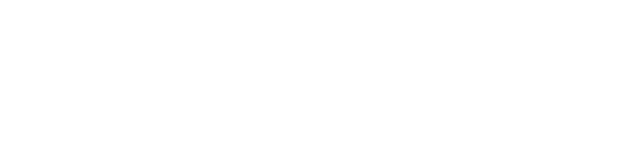
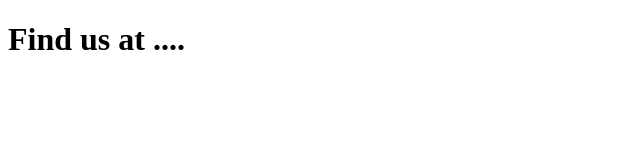
Before and after one commit to Laurs-D/training_website, a plain HTML site: page contact.html in a window 1280 px wide. Shown: the whole page, without its empty margins (0-640 px from the left). Drawn offline with Linux system fonts and the light colour scheme.

Commit message:
update contact page

```diff
--- a/contact.html
+++ b/contact.html
@@ -4,9 +4,9 @@
     <meta charset="UTF-8">
     <meta http-equiv="X-UA-Compatible" content="IE=edge">
     <meta name="viewport" content="width=device-width, initial-scale=1.0">
-    <title>Document</title>
+    <title>Contact Us</title>
 </head>
 <body>
-
+   <h1>Find us at ....</h1>
 </body>
 </html>
```
